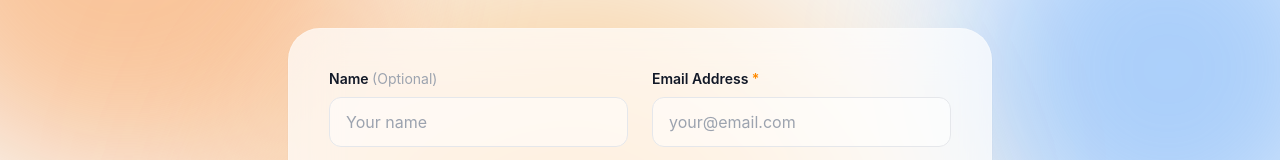
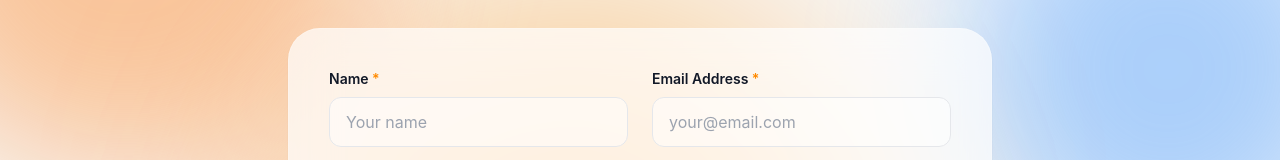
Before and after one commit to anshuonline/japacounterpro-webpanel, a React (Vite) app: page /feedback in a window 1280 px wide. Shown: the part 250-410 px from the top of the page. Built offline with nearby package versions, Linux system fonts and the light colour scheme.

Commit message:
Make Name field required in feedback form

```diff
--- a/src/pages/Feedback.jsx
+++ b/src/pages/Feedback.jsx
@@ -48,8 +48,8 @@ function Feedback() {
               {/* Personal Info */}
               <div className="grid grid-cols-1 md:grid-cols-2 gap-6">
                 <div>
-                  <label className="block text-sm font-semibold text-gray-900 mb-2">Name <span className="text-gray-400 font-normal">(Optional)</span></label>
-                  <input type="text" name="entry.158079343" className="w-full px-4 py-3 rounded-xl border border-gray-200 focus:ring-2 focus:ring-saffron focus:border-transparent outline-none transition-all bg-white/50" placeholder="Your name" />
+                  <label className="block text-sm font-semibold text-gray-900 mb-2">Name <span className="text-saffron">*</span></label>
+                  <input type="text" name="entry.158079343" required className="w-full px-4 py-3 rounded-xl border border-gray-200 focus:ring-2 focus:ring-saffron focus:border-transparent outline-none transition-all bg-white/50" placeholder="Your name" />
                 </div>
                 <div>
                   <label className="block text-sm font-semibold text-gray-900 mb-2">Email Address <span className="text-saffron">*</span></label>
```
Also changed, not shown: 4 other files (tests, documents, lock files or other folders).
